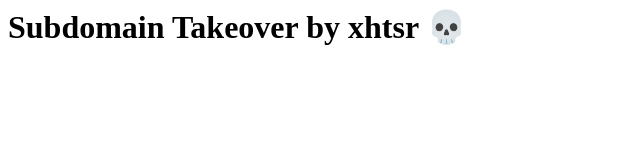
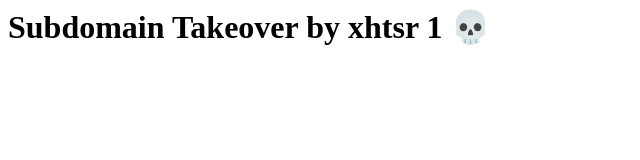
Before and after one commit to 1x6w/bc-common-go, a plain HTML site: page index.html in a window 1280 px wide. Shown: the whole page, without its empty margins (0-640 px from the left). Drawn offline with Linux system fonts and the light colour scheme.

Commit message:
Update index.html

```diff
--- a/index.html
+++ b/index.html
@@ -1 +1 @@
-<h1>Subdomain Takeover by xhtsr 💀</h1>
+<h1>Subdomain Takeover by xhtsr 1 💀</h1>
```
